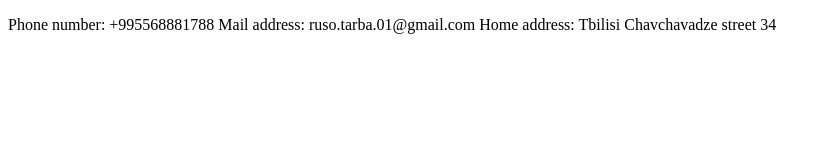
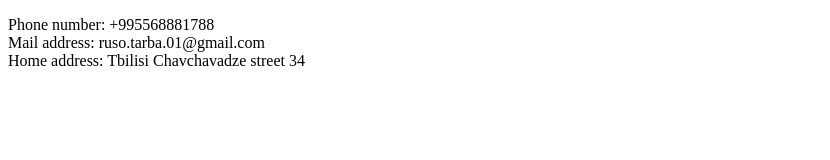
Before and after one commit to rusotarba/improved-waddle, a plain HTML site: page contact.html in a window 1280 px wide. Shown: the whole page, without its empty margins (0-830 px from the left). Drawn offline with Linux system fonts and the light colour scheme.

Commit message:
Add files via upload

```diff
--- a/contact.html
+++ b/contact.html
@@ -6,9 +6,9 @@
     <title>Contact</title>
 </head>
 <body>
-    <p>Phone number: +995568881788
-       Mail address: ruso.tarba.01@gmail.com
-       Home address: Tbilisi Chavchavadze street 34
+    <p>Phone number: +995568881788 <br>
+       Mail address: ruso.tarba.01@gmail.com <br>
+       Home address: Tbilisi Chavchavadze street 34 <br>
     </p>
 </body>
 </html>
```
